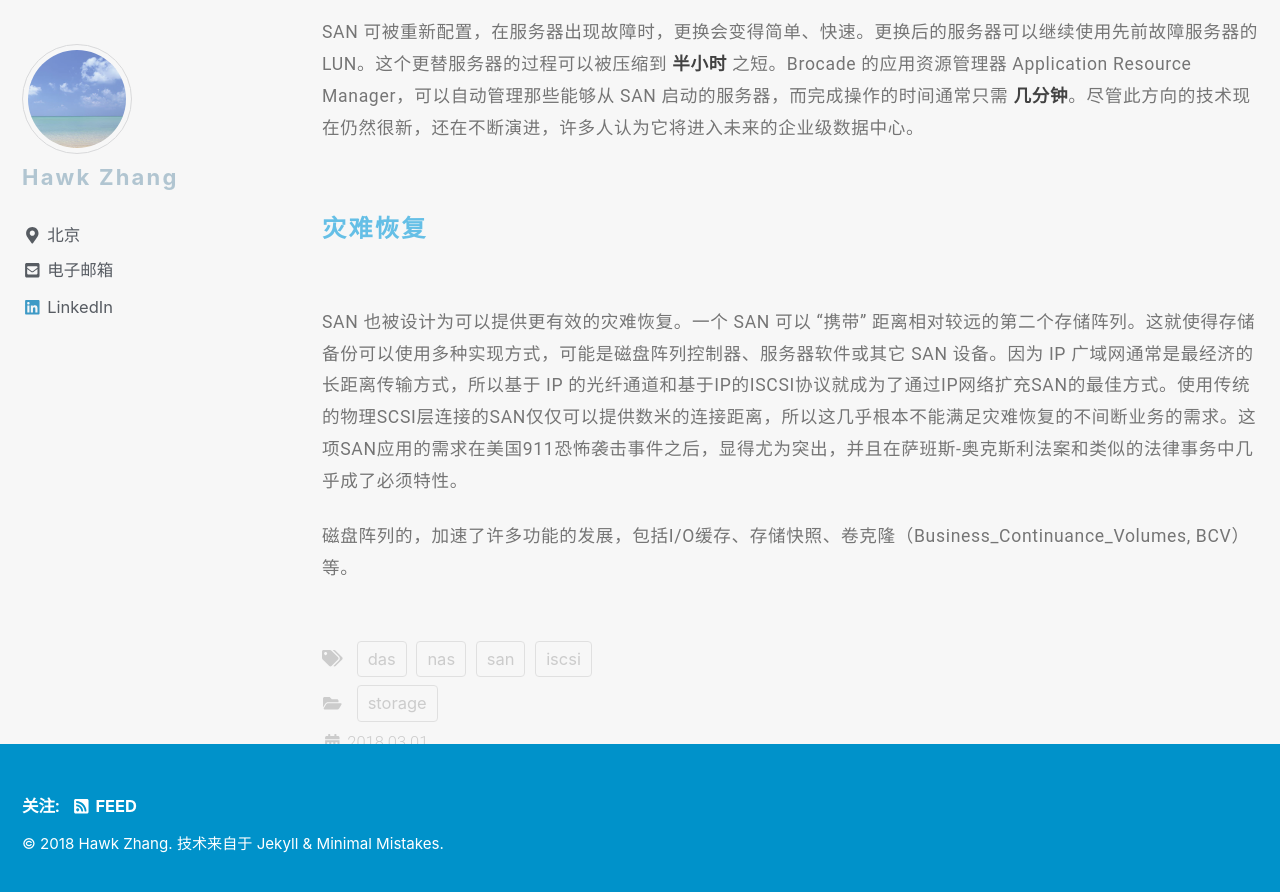
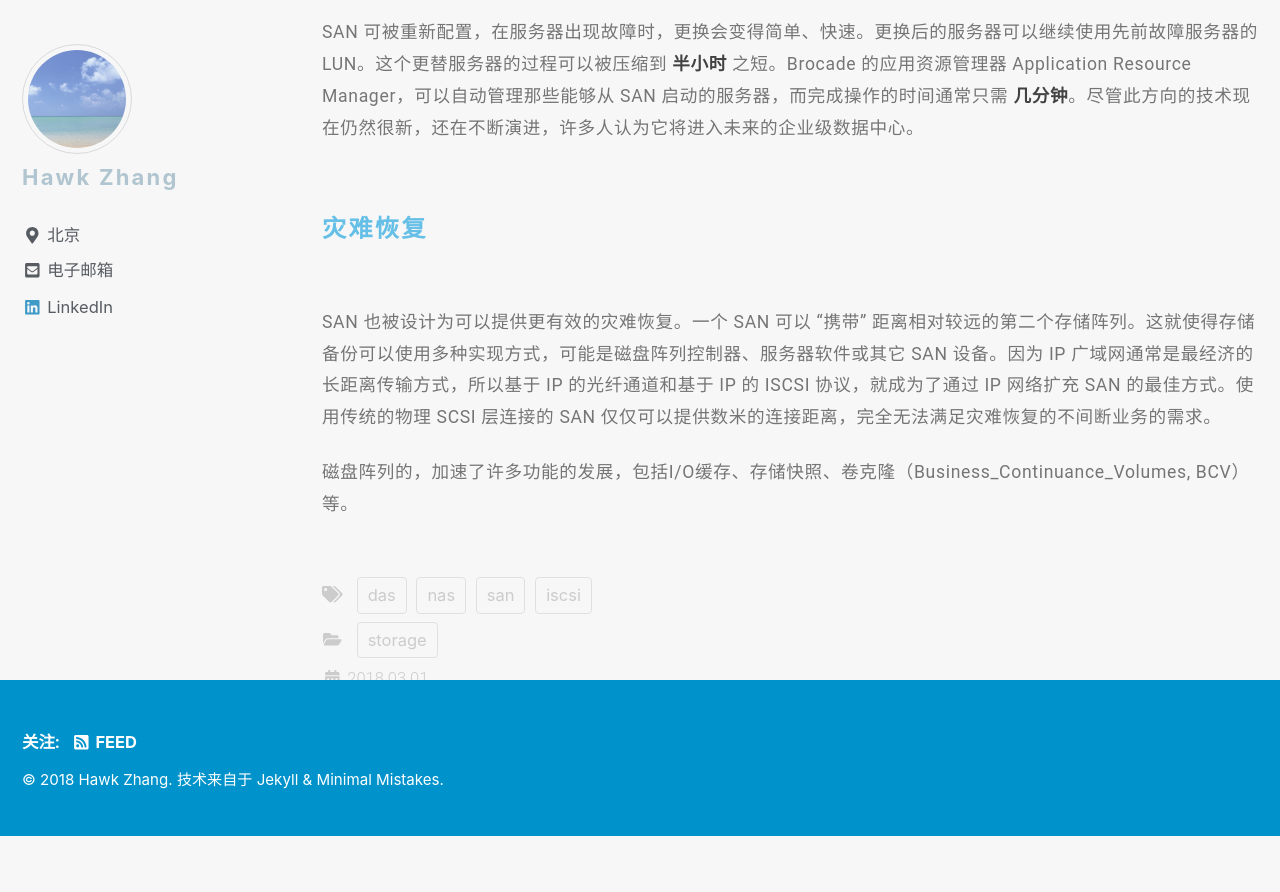
Before and after one commit to narru888/linotes_note, a Jekyll site: the page built from _posts/storage/2018-03-01-das.nas.san.md, in a window 1280 px wide and 900 px high, scrolled down 13486 px. Shown: the top 892 px of the window. Built offline with Jekyll 4.4.1, drawn with Linux system fonts in a browser that asks for light colours; nearby versions of some CDN libraries; a script that is not in the unit is left out; after the commit the page ends 14322 px from its top, so only the background shows below that.

Commit message:
update on 2018-11-21 16:46:01 CST

```diff
--- a/_posts/storage/2018-03-01-das.nas.san.md
+++ b/_posts/storage/2018-03-01-das.nas.san.md
@@ -254,6 +254,6 @@
 
 #### 灾难恢复
 
-SAN 也被设计为可以提供更有效的灾难恢复。一个 SAN 可以 “携带” 距离相对较远的第二个存储阵列。这就使得存储备份可以使用多种实现方式，可能是磁盘阵列控制器、服务器软件或其它 SAN 设备。因为 IP 广域网通常是最经济的长距离传输方式，所以基于 IP 的光纤通道和基于IP的ISCSI协议就成为了通过IP网络扩充SAN的最佳方式。使用传统的物理SCSI层连接的SAN仅仅可以提供数米的连接距离，所以这几乎根本不能满足灾难恢复的不间断业务的需求。这项SAN应用的需求在美国911恐怖袭击事件之后，显得尤为突出，并且在萨班斯-奥克斯利法案和类似的法律事务中几乎成了必须特性。
+SAN 也被设计为可以提供更有效的灾难恢复。一个 SAN 可以 “携带” 距离相对较远的第二个存储阵列。这就使得存储备份可以使用多种实现方式，可能是磁盘阵列控制器、服务器软件或其它 SAN 设备。因为 IP 广域网通常是最经济的长距离传输方式，所以基于 IP 的光纤通道和基于 IP 的 ISCSI 协议，就成为了通过 IP 网络扩充 SAN 的最佳方式。使用传统的物理 SCSI 层连接的 SAN 仅仅可以提供数米的连接距离，完全无法满足灾难恢复的不间断业务的需求。
 
 磁盘阵列的，加速了许多功能的发展，包括I/O缓存、存储快照、卷克隆（Business_Continuance_Volumes, BCV）等。
```
